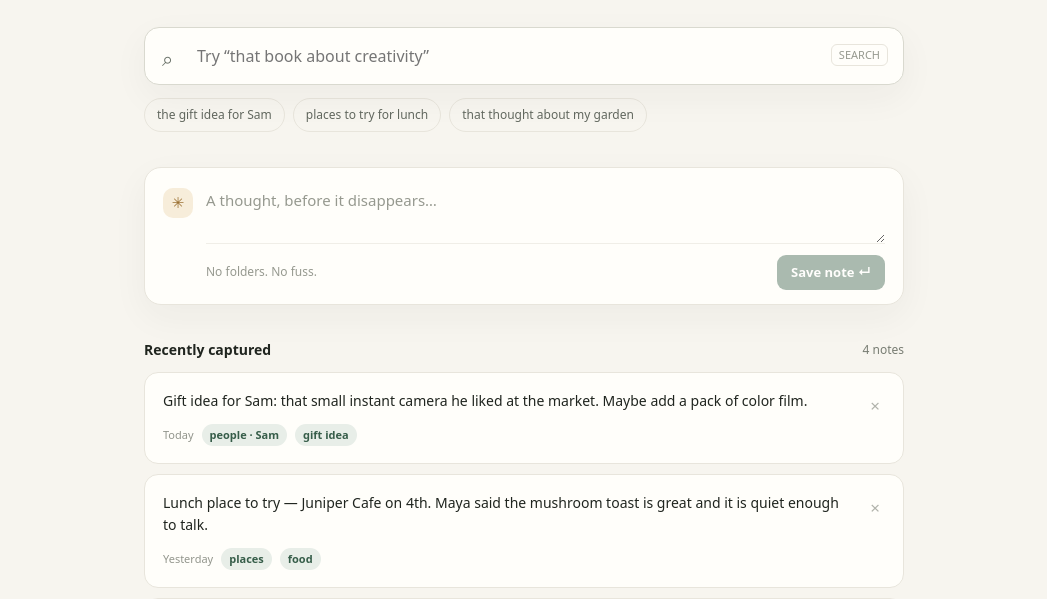
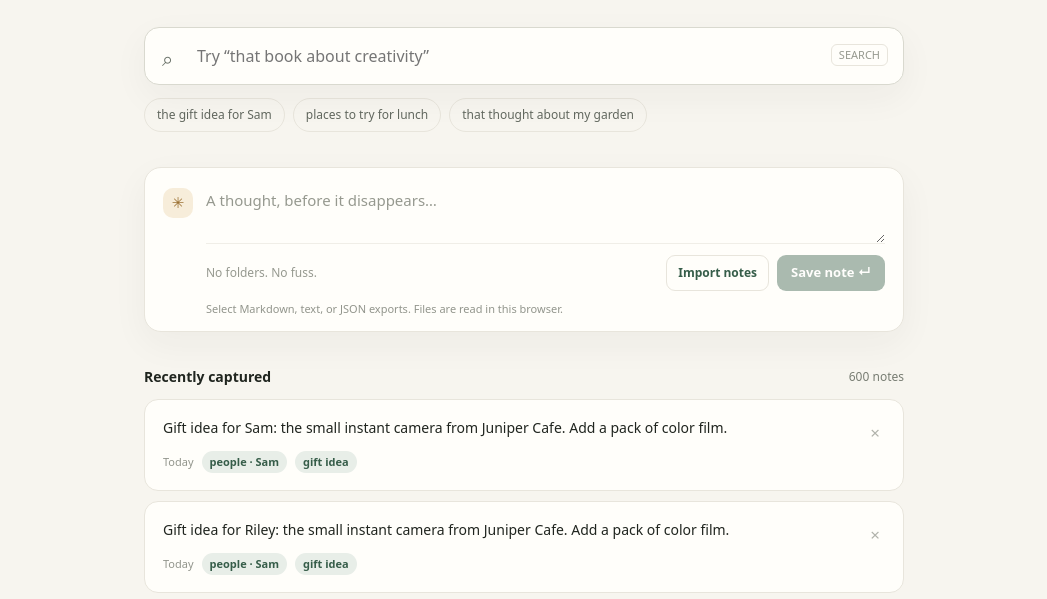
Before and after one commit to Mesmoraz/notesApp, a plain HTML site: page index.html in a window 1280 px wide. Shown: the part 320-919 px from the top of the page, without its empty margins (116-1163 px from the left). Drawn offline with Linux system fonts and the light colour scheme.

Commit message:
Add fictional notebook and notes import

```diff
--- a/index.html
+++ b/index.html
@@ -19,6 +19,8 @@
     .capture{background:var(--white);border:1px solid var(--line);border-radius:17px;padding:17px 18px 14px;box-shadow:var(--shadow);margin-bottom:34px}.capture-top{display:flex;gap:13px;align-items:flex-start}.spark{width:30px;height:30px;border-radius:10px;background:#f7edda;color:#9b7133;display:grid;place-items:center;flex:none;margin-top:3px}.capture textarea{border:0;resize:vertical;min-height:58px;max-height:180px;width:100%;outline:none;background:transparent;padding:4px 0;color:var(--ink);font-size:15px}.capture textarea::placeholder{color:#96998f}.capture-bottom{display:flex;align-items:center;justify-content:space-between;border-top:1px solid #f0eee7;padding-top:11px;margin-left:43px}.capture-hint{font-size:12px;color:#96998f}.save{border:0;border-radius:9px;background:var(--green);color:#fff;padding:8px 14px;font-size:13px;font-weight:650}.save:disabled{opacity:.42;cursor:default}
     .section-head{display:flex;align-items:center;justify-content:space-between;margin-bottom:12px}.section-head h2{font-size:14px;margin:0;font-weight:700}.count{font-size:12px;color:var(--muted)}.notes{display:grid;gap:10px}.note{display:grid;grid-template-columns:1fr auto;gap:16px;background:var(--white);border:1px solid var(--line);border-radius:14px;padding:17px 18px;transition:border-color .15s}.note:hover{border-color:#cfcec3}.note p{margin:0 0 12px;font-size:14px;line-height:1.55;white-space:pre-wrap}.note-meta{display:flex;gap:8px;flex-wrap:wrap;align-items:center;color:#92958c;font-size:11px}.tag{color:var(--green);background:var(--green-soft);padding:3px 8px;border-radius:999px;font-weight:600}.match{margin:0 0 8px;color:#a17a3f;font-size:11px;font-weight:650}.delete{border:0;background:transparent;color:#b0b2aa;padding:3px 5px;align-self:start;font-size:17px}.delete:hover{color:#a74839}.empty{padding:35px 20px;text-align:center;color:var(--muted);background:#f1efe8;border-radius:14px}.empty strong{display:block;color:var(--ink);margin-bottom:4px;font-weight:650}
     .more-wrap{text-align:center;padding:18px 0}.show-more{border:1px solid var(--line);background:var(--white);color:var(--green);border-radius:10px;padding:9px 16px;font-size:13px;font-weight:650}.show-more[hidden]{display:none}
+    .capture-actions{display:flex;gap:8px}.import-trigger,.demo-load{border:1px solid var(--line);background:transparent;color:var(--green);border-radius:9px;padding:8px 11px;font-size:12px;font-weight:650}.demo-load[hidden]{display:none}.import-hint{margin:10px 0 0 43px;color:#92958c;font-size:11px}
+    .section-actions{display:flex;align-items:center;gap:10px}.import-status{font-size:12px;color:var(--green);min-height:18px}
     footer{border-top:1px solid var(--line);padding:18px 0 28px;color:#96998f;font-size:11px;display:flex;justify-content:space-between;gap:20px}.toast{position:fixed;bottom:24px;left:50%;transform:translate(-50%,15px);background:#26382d;color:white;padding:10px 16px;border-radius:10px;font-size:13px;opacity:0;transition:.2s;pointer-events:none}.toast.show{opacity:1;transform:translate(-50%,0)}
     @media(max-width:600px){.shell{padding:0 18px}header{height:64px}.header-right .sync-label{display:none}main{padding:42px 0 56px}.intro{font-size:15px;margin-bottom:24px}.search{height:55px}.key-hint{display:none}.capture{padding:14px}.capture-bottom{margin-left:0}.capture-hint{font-size:11px}.note{padding:15px}.note p{font-size:14px}footer{font-size:10px}}
   </style>
@@ -32,12 +34,12 @@
       <p class="intro">Drop in a thought now. Ask for it in your own words later.</p>
       <div class="search-wrap"><span class="search-icon" aria-hidden="true">⌕</span><input id="search" class="search" type="search" autocomplete="off" placeholder="Try “that book about creativity”" aria-label="Search your notes"><span class="key-hint">SEARCH</span></div>
       <div class="prompts" aria-label="Example searches"><button class="prompt">the gift idea for Sam</button><button class="prompt">places to try for lunch</button><button class="prompt">that thought about my garden</button></div>
-      <section class="capture" aria-label="Quick capture"><div class="capture-top"><span class="spark" aria-hidden="true">✳</span><textarea id="draft" rows="2" placeholder="A thought, before it disappears…" aria-label="Write a note"></textarea></div><div class="capture-bottom"><span class="capture-hint">No folders. No fuss.</span><button id="save" class="save" disabled>Save note <span aria-hidden="true">↵</span></button></div></section>
-      <div class="section-head"><h2 id="list-title">Recently captured</h2><span id="count" class="count"></span></div>
+      <section class="capture" aria-label="Quick capture"><div class="capture-top"><span class="spark" aria-hidden="true">✳</span><textarea id="draft" rows="2" placeholder="A thought, before it disappears…" aria-label="Write a note"></textarea></div><div class="capture-bottom"><span class="capture-hint">No folders. No fuss.</span><div class="capture-actions"><button id="import-trigger" class="import-trigger" type="button">Import notes</button><button id="save" class="save" disabled>Save note <span aria-hidden="true">↵</span></button></div></div><input id="import-files" type="file" accept=".md,.markdown,.txt,.json,text/markdown,text/plain,application/json" multiple hidden><p class="import-hint">Select Markdown, text, or JSON exports. Files are read in this browser.</p></section>
+      <div class="section-head"><h2 id="list-title">Recently captured</h2><div class="section-actions"><span id="count" class="count"></span><button id="demo-load" class="demo-load" type="button" hidden>Add fictional demo notes</button></div></div>
       <section id="notes" class="notes" aria-live="polite"></section>
       <div class="more-wrap"><button id="show-more" class="show-more" hidden>Show more notes</button></div>
     </main>
-    <footer><span>Made for the things you don’t want to forget.</span><span>Prototype · Notes stay in this browser</span></footer>
+    <footer><span>Made for the things you don’t want to forget.</span><span>Fictional samples · Imported notes stay in this browser</span></footer>
   </div>
   <div id="toast" class="toast" role="status"></div>
   <script src="./notes-core.js"></script>
@@ -48,11 +50,12 @@
       {id:'s3',text:'Garden thought: plant nasturtiums beside the tomatoes. They attract pollinators and you can eat the flowers.',created:daysAgo(3),tags:['garden','ideas']},
       {id:'s4',text:'Book recommendation from Alex: Steal Like an Artist. Short book about creativity, collecting inspiration, and making things your own.',created:daysAgo(5),tags:['books','creativity']}
     ];
-    const storeKey='gather-prototype-notes-v1';let notes=readNotes(),visibleLimit=100;
+    const storeKey='gather-prototype-notes-v1';let notes=readNotes(),visibleLimit=100,demoNotes=[];
     const search=document.querySelector('#search'), draft=document.querySelector('#draft'), save=document.querySelector('#save');
+    const importFiles=document.querySelector('#import-files'), demoLoad=document.querySelector('#demo-load');
     function daysAgo(n){const d=new Date();d.setDate(d.getDate()-n);d.setHours(12,0,0,0);return d.toISOString()}
     function readNotes(){try{const raw=localStorage.getItem(storeKey);return raw?JSON.parse(raw):seed.slice()}catch{return seed.slice()}}
-    function persist(){try{localStorage.setItem(storeKey,JSON.stringify(notes))}catch{}}
+    function persist(){try{localStorage.setItem(storeKey,JSON.stringify(notes));return true}catch{return false}}
     function formatDate(iso){const d=new Date(iso),now=new Date();if(d.toDateString()===now.toDateString())return 'Today';const y=new Date();y.setDate(y.getDate()-1);if(d.toDateString()===y.toDateString())return 'Yesterday';return new Intl.DateTimeFormat(undefined,{month:'short',day:'numeric'}).format(d)}
     function escapeHtml(s){return s.replace(/[&<>"']/g,c=>({'&':'&amp;','<':'&lt;','>':'&gt;','"':'&quot;',"'":'&#39;'}[c]))}
     function render(){const q=search.value.trim(),page=GatherCore.searchNotes(notes,q,{limit:visibleLimit}),matches=page.results;document.querySelector('#list-title').textContent=q?'Best matches':'Recently captured';document.querySelector('#count').textContent=q?`${page.total} ${page.total===1?'note':'notes'}`:`${notes.length} notes`;
@@ -60,12 +63,16 @@
       root.innerHTML=matches.map(({note,score})=>`<article class="note"><div>${q?`<div class="match">${score>=2.5?'Phrase match':'Related idea'}</div>`:''}<p>${escapeHtml(note.text)}</p><div class="note-meta"><span>${formatDate(note.created)}</span>${(note.tags||[]).map(t=>`<span class="tag">${escapeHtml(t)}</span>`).join('')}</div></div><button class="delete" data-delete="${escapeHtml(note.id)}" aria-label="Delete note">×</button></article>`).join('');
       more.hidden=matches.length>=page.total;more.textContent=`Show ${Math.min(100,page.total-matches.length)} more notes`;
     }
-    function saveNote(){const text=draft.value.trim();if(!text)return;notes.unshift({id:crypto.randomUUID?crypto.randomUUID():String(Date.now()),text,created:new Date().toISOString(),tags:GatherCore.inferTags(text)});persist();draft.value='';save.disabled=true;search.value='';visibleLimit=100;render();toast('Saved. You can find it later by what it means.');}
+    function saveNote(){const text=draft.value.trim();if(!text)return;notes.unshift({id:newId(),text,created:new Date().toISOString(),tags:GatherCore.inferTags(text)});const saved=persist();draft.value='';save.disabled=true;search.value='';visibleLimit=100;render();toast(saved?'Saved. You can find it later by what it means.':'Saved for this session; browser storage is full.');}
+    async function fetchDemoNotes(){try{const response=await fetch('./demo-notes.json');if(!response.ok)throw new Error('Demo notes unavailable');demoNotes=await response.json();if(!Array.isArray(demoNotes))throw new Error('Invalid demo notes');if(localStorage.getItem(storeKey)){demoLoad.hidden=false}else{notes=demoNotes;render()}}catch{}}
+    function addDemoNotes(){if(!demoNotes.length)return;const ids=new Set(notes.map(n=>n.id));const additional=demoNotes.filter(n=>!ids.has(n.id));notes=[...additional,...notes];demoLoad.hidden=true;visibleLimit=100;persist();render();toast(`Added ${additional.length} fictional notes.`)}
+    function newId(){return crypto.randomUUID?crypto.randomUUID():String(Date.now())}
+    async function importSelectedFiles(files){const parsed=await GatherCore.parseImportedFiles(files),seen=new Set(notes.map(n=>n.text.trim().replace(/\s+/g,' ').toLowerCase())),unique=parsed.filter(note=>{const key=note.text.trim().replace(/\s+/g,' ').toLowerCase();if(seen.has(key))return false;seen.add(key);return true});if(!unique.length){toast('No new readable notes found in those files.');return}notes=[...unique,...notes];visibleLimit=100;search.value='';const saved=persist();render();toast(saved?`Imported ${unique.length} notes.`:`Loaded ${unique.length} notes for this session; browser storage is full.`)}
     let toastTimer;function toast(message){const el=document.querySelector('#toast');el.textContent=message;el.classList.add('show');clearTimeout(toastTimer);toastTimer=setTimeout(()=>el.classList.remove('show'),2300)}
-    draft.addEventListener('input',()=>save.disabled=!draft.value.trim());draft.addEventListener('keydown',e=>{if((e.metaKey||e.ctrlKey)&&e.key==='Enter')saveNote()});save.addEventListener('click',saveNote);search.addEventListener('input',()=>{visibleLimit=100;render()});document.querySelector('#show-more').addEventListener('click',()=>{visibleLimit+=100;render()});
+    draft.addEventListener('input',()=>save.disabled=!draft.value.trim());draft.addEventListener('keydown',e=>{if((e.metaKey||e.ctrlKey)&&e.key==='Enter')saveNote()});save.addEventListener('click',saveNote);search.addEventListener('input',()=>{visibleLimit=100;render()});document.querySelector('#show-more').addEventListener('click',()=>{visibleLimit+=100;render()});document.querySelector('#import-trigger').addEventListener('click',()=>importFiles.click());importFiles.addEventListener('change',async()=>{try{await importSelectedFiles([...importFiles.files])}catch{toast('Could not read one of those files. Try Markdown, text, or JSON exports.')}finally{importFiles.value=''}});demoLoad.addEventListener('click',addDemoNotes);
     document.querySelector('.prompts').addEventListener('click',e=>{if(e.target.matches('.prompt')){search.value=e.target.textContent;render();search.focus()}});
     document.querySelector('#notes').addEventListener('click',e=>{const b=e.target.closest('[data-delete]');if(b){notes=notes.filter(n=>n.id!==b.dataset.delete);persist();render();toast('Note deleted')}});
-    document.addEventListener('keydown',e=>{if((e.ctrlKey||e.metaKey)&&e.key==='/'){e.preventDefault();search.focus()}});render();
+    document.addEventListener('keydown',e=>{if((e.ctrlKey||e.metaKey)&&e.key==='/'){e.preventDefault();search.focus()}});render();fetchDemoNotes();
   </script>
 </body>
 </html>
```
